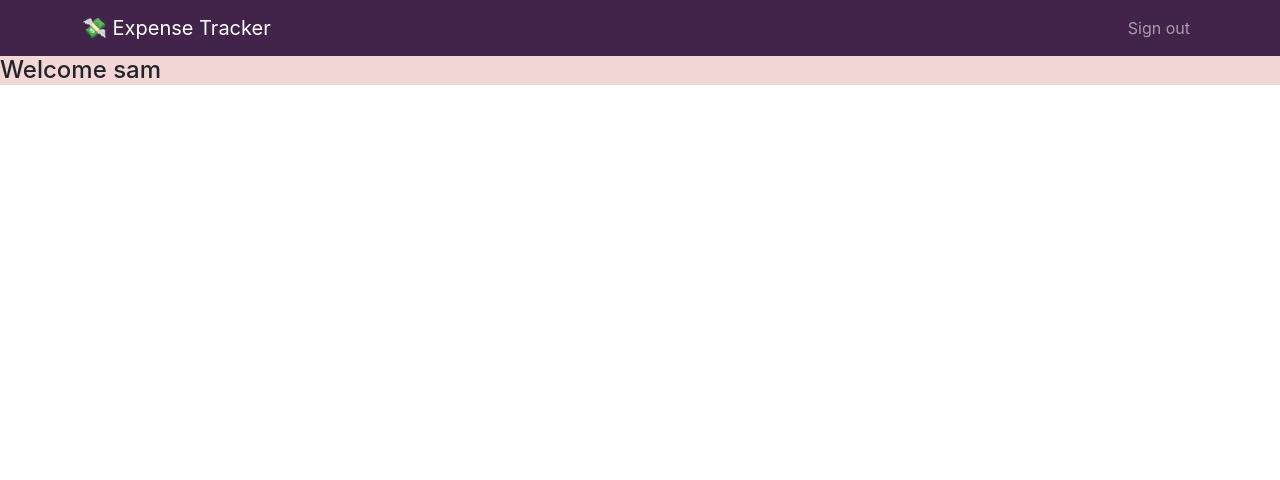
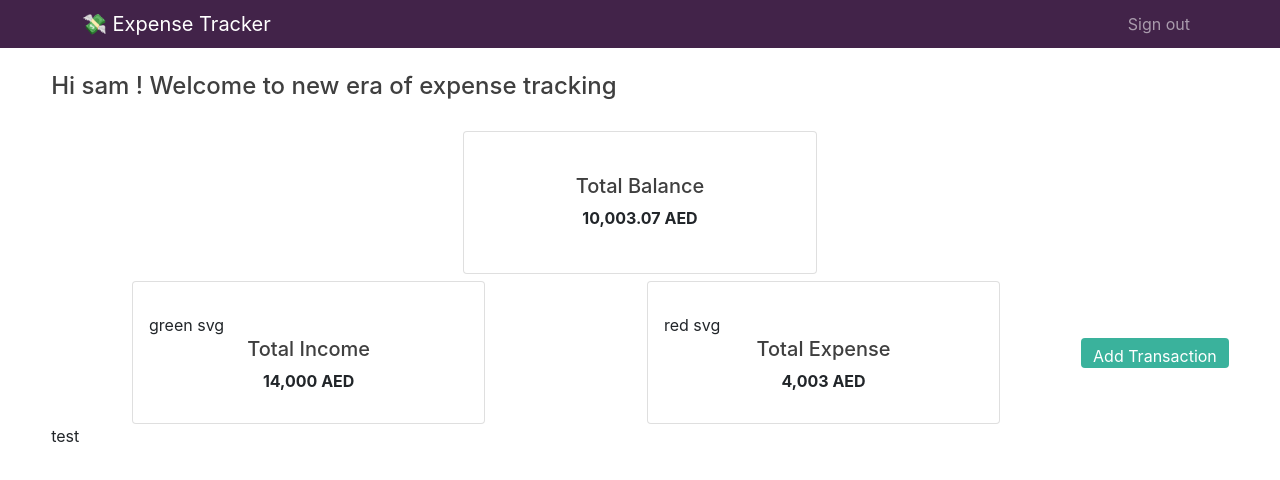
Before and after one commit to mohdsauood/expense-tracker, a React (Create React App) app: page / in a window 1280 px wide. Shown: the top 480 px of the page. Built offline with nearby package versions, Linux system fonts and the light colour scheme.

Commit message:
feat : add listing static user details like total balance , income and expense .

```diff
--- a/src/App.js
+++ b/src/App.js
@@ -1,5 +1,6 @@
 import "./App.css";
 import { Header } from "./components/header/Header";
+import { Transactions } from "./components/transactions/Transactions";
 import { UserDetails } from "./components/userDetails/index/UserDetails";
 
 function App() {
@@ -7,6 +8,7 @@ function App() {
     <div className="App">
       <Header />
       <UserDetails />
+      <Transactions />
     </div>
   );
 }
--- a/src/components/header/Header.js
+++ b/src/components/header/Header.js
@@ -3,11 +3,9 @@ import styles from "./styles.module.scss";
 import Navbar from "react-bootstrap/Navbar";
 import Container from "react-bootstrap/Container";
 import Nav from "react-bootstrap/Nav";
-import NavDropdown from "react-bootstrap/NavDropdown";
 
 export const Header = () => {
   return (
-    <div>
     <Navbar expand="lg" className={styles.navbar} variant="dark">
       <Container className="d-flex justify-content-between">
         <Navbar.Brand href="#home">💸 Expense Tracker </Navbar.Brand>
@@ -16,6 +14,5 @@ export const Header = () => {
         </Nav>
       </Container>
     </Navbar>
-    </div>
   );
 };
--- a/src/components/header/styles.module.scss
+++ b/src/components/header/styles.module.scss
@@ -1,3 +1,4 @@
 .navbar {
   background-color: var(--dark-purple);
+  height: 6%;
 }
--- /dev/null
+++ b/src/components/transactions/Transactions.js
@@ -0,0 +1,5 @@
+import React from "react";
+import styles from "./styles.module.scss";
+export const Transactions = () => {
+  return <div className={styles.transactionsWrapper}>test</div>;
+};
--- /dev/null
+++ b/src/components/transactions/styles.module.scss
@@ -0,0 +1,4 @@
+.transactionsWrapper {
+  height: 47%;
+  padding: 0 4%;
+}
--- a/src/components/userDetails/index/UserDetails.js
+++ b/src/components/userDetails/index/UserDetails.js
@@ -1,11 +1,41 @@
 import React, { useState } from "react";
 import styles from "./styles.module.scss";
+import Button from "react-bootstrap/Button";
+import { addCommasToNumber } from "../../../service/addCommasToNumber";
+import { UserDetailCard } from "../userDetailCard/UserDetailCard";
 export const UserDetails = () => {
   const [userName, setUserName] = useState("sam");
+  const [totalBalance, setTotalBalance] = useState("10003.07");
+  const [totalIncome, setTotalIncome] = useState("14000");
+  const [totalExpense, setTotalExpense] = useState("4003");
   return (
     <>
       <div className={styles.userdetailsDiv}>
-        <h4>Welcome {userName}</h4>
+        <div className="w-80 h-100 d-flex flex-column justify-content-between ">
+          <h4 className="">
+            Hi {userName} ! Welcome to new era of expense tracking
+          </h4>
+          <div className={`${styles.cardsRowOneDiv} w-100`}>
+            <UserDetailCard text="Total Balance" amount={totalBalance} />
+          </div>
+          <div
+            className={`${styles.cardsRowTwoDiv} w-100 d-flex justify-content-between align-items-center`}
+          >
+            <UserDetailCard
+              text="Total Income"
+              amount={totalIncome}
+              icon="green"
+            />
+            <UserDetailCard
+              text="Total Expense"
+              amount={totalExpense}
+              icon="red"
+            />
+            <Button className={styles.addTransactionButton}>
+              Add Transaction
+            </Button>
+          </div>
+        </div>
       </div>
     </>
   );
--- a/src/components/userDetails/index/styles.module.scss
+++ b/src/components/userDetails/index/styles.module.scss
@@ -1,6 +1,22 @@
 .userdetailsDiv {
-  background-color: rgb(243, 214, 214);
+  height: 47%;
+  padding: 0 4%;
   h4 {
     margin: 0;
+    color: var(--dark-gray);
+    height: 20%;
+    padding: 2% 0;
+  }
+  .cardsRowOneDiv,
+  .cardsRowTwoDiv {
+    height: 38%;
+  }
+  .fontBold {
+    font-weight: bold;
+  }
+  .addTransactionButton {
+    background-color: var(--turqoise);
+    border: 0;
+    height: 21%;
   }
 }
--- /dev/null
+++ b/src/components/userDetails/userDetailCard/UserDetailCard.js
@@ -0,0 +1,18 @@
+import React from "react";
+import { Card } from "react-bootstrap";
+import { addCommasToNumber } from "../../../service/addCommasToNumber";
+import styles from "./styles.module.scss";
+
+export const UserDetailCard = ({ text, amount, icon }) => {
+  return (
+    <Card className="mx-auto money-card">
+      <Card.Body className="d-flex flex-column justify-content-center">
+        {!!icon && (icon == "red" ? "red svg" : "green svg")}
+        <Card.Title className="text-center custom-text-gray">{text}</Card.Title>
+        <Card.Text className={`${styles.fontBold} text-center`}>
+          {addCommasToNumber(amount)} AED
+        </Card.Text>
+      </Card.Body>
+    </Card>
+  );
+};
--- /dev/null
+++ b/src/components/userDetails/userDetailCard/styles.module.scss
@@ -0,0 +1,3 @@
+.fontBold {
+  font-weight: bold;
+}
--- a/src/index.css
+++ b/src/index.css
@@ -15,6 +15,7 @@ body {
   --turqoise: #3ab29c;
   --light-beige: #edbc9d;
   --dark-beige: #d26d56;
+  --dark-gray: #3f3f3f;
 }
 #root,
 .html {
@@ -25,3 +26,12 @@ code {
   font-family: source-code-pro, Menlo, Monaco, Consolas, "Courier New",
     monospace;
 }
+/* common css for all components */
+.money-card {
+  width: 30%;
+  height: 100%;
+}
+
+.custom-text-gray {
+  color: var(--dark-gray);
+}
--- /dev/null
+++ b/src/service/addCommasToNumber.js
@@ -0,0 +1,10 @@
+export const addCommasToNumber = (number) => {
+  return String(number).replace(/^\d+/, (number) =>
+    [...number]
+      .map(
+        (digit, index, digits) =>
+          (!index || (digits.length - index) % 3 ? "" : ",") + digit
+      )
+      .join("")
+  );
+};
```
Lines whose indentation alone changed are shown as unchanged.
